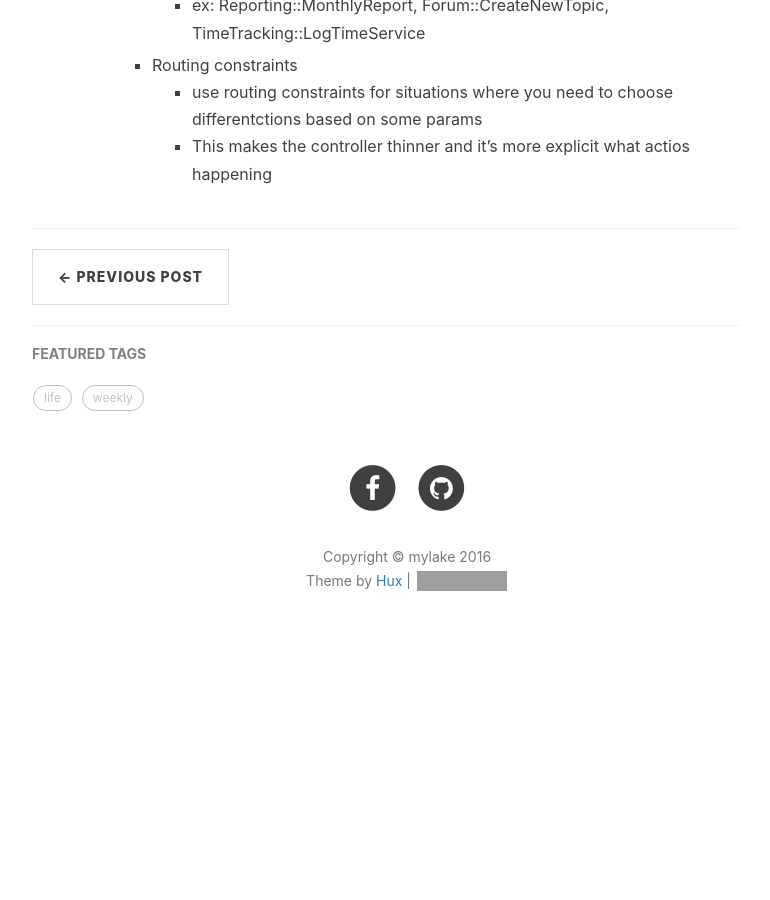
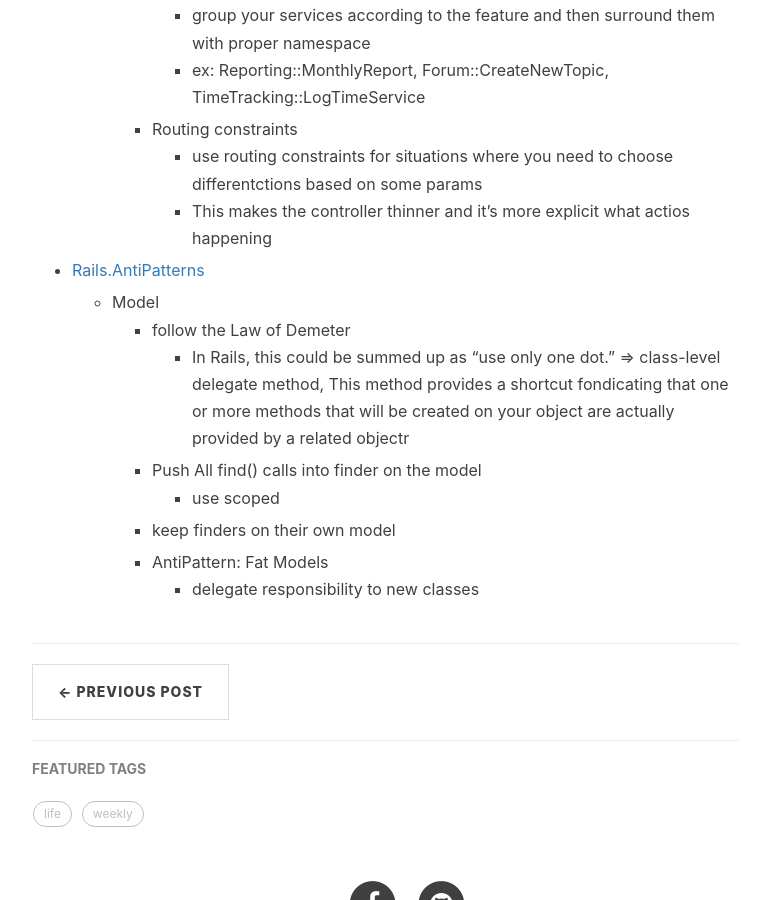
Before and after one commit to mylake/mylake.github.com, a Jekyll site: the page built from _posts/2016-08-13-1-fearlessRefactor.markdown, in a window 1280 px wide and 900 px high, scrolled down 3913 px. Shown: the whole window, without its empty margins (233-1003 px from the left). Built offline with Jekyll 4.4.1, drawn with Linux system fonts in a browser that asks for light colours; nearby versions of some CDN libraries; comment, search, counter and statistics services are not loaded; before the commit the page ends 4598 px from its top, so only the background shows below that; some of the changed text lies outside the part shown; grey boxes are pictures that could not be loaded.

Commit message:
composed_of

```diff
--- a/_posts/2016-08-13-1-fearlessRefactor.markdown
+++ b/_posts/2016-08-13-1-fearlessRefactor.markdown
@@ -70,6 +70,9 @@
   3. <p>[Ruby] <a href="https://www.viget.com/articles/using-routing-constraints-to-root-your-app">Using Routing Constraints to Root Your App</a></p>
 
 * <p>[Ruby] <a href="https://ruby-china.org/topics/30233">use_transactional_fixtures vs database_cleaner</a></p>
+
+* <p>[Ruby] <a href="http://api.rubyonrails.org/classes/ActiveRecord/Aggregations/ClassMethods.html">composed_of</a></p>
+  1. model representing attributes as value objects
 
 ## Book
 * <p> <a href="http://openhome.cc/Gossip/CodeData/EssentialJavaScript/index.html">JavaScript 語言核心</a></p>
@@ -151,3 +154,18 @@
      * Routing constraints
          * use routing constraints for situations where you need to choose differentctions based on some params
          * This makes the controller thinner and it’s more explicit what actios happening
+
+
+* <p> <a href="http://www.mohitsharma.net/sites/default/files/Rails.AntiPatterns.pdf">Rails.AntiPatterns</a></p>
+
+  * Model
+    * follow the Law of Demeter
+      * In Rails, this could be summed up as "use only one dot." => class-level delegate method, This method provides a shortcut fondicating that one or more methods that will be created on your object are actually provided by a related objectr
+
+    * Push All find() calls into finder on the model
+      * use scoped
+
+    * keep finders on their own model
+
+    * AntiPattern: Fat Models
+      * delegate responsibility to new classes
```
